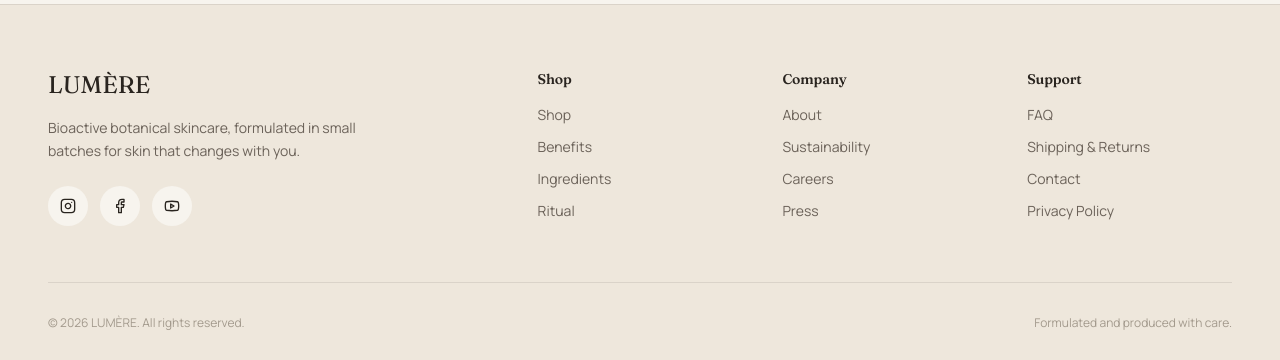
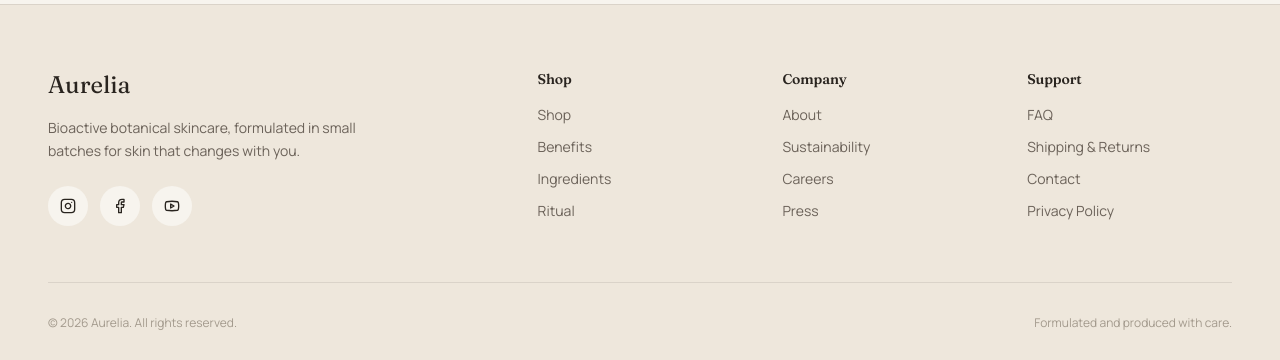
Before and after one commit to SasankaAE/lumere, a Next.js app: page / in a window 1280 px wide. Shown: the part 8179-8539 px from the top of the page. Built offline with nearby package versions, Linux system fonts and the light colour scheme.

Commit message:
fix: update footer and navbar to use 'Aurelia' branding

```diff
--- a/components/sections/footer.tsx
+++ b/components/sections/footer.tsx
@@ -8,7 +8,7 @@
         <div className="grid grid-cols-2 gap-10 sm:grid-cols-4 lg:grid-cols-5">
           <div className="col-span-2 lg:col-span-2">
             <a href="#top" className="font-display text-2xl">
-              LUMÈRE
+              Aurelia
             </a>
             <p className="mt-4 max-w-xs text-sm leading-relaxed text-ink-soft">
               Bioactive botanical skincare, formulated in small batches for
@@ -63,7 +63,7 @@
         </div>
 
         <div className="mt-14 flex flex-col items-center justify-between gap-4 border-t border-ink/10 pt-8 text-xs text-ink-faint sm:flex-row">
-          <p>&copy; {new Date().getFullYear()} LUMÈRE. All rights reserved.</p>
+          <p>&copy; {new Date().getFullYear()} Aurelia. All rights reserved.</p>
           <p>Formulated and produced with care.</p>
         </div>
       </div>
--- a/components/sections/navbar.tsx
+++ b/components/sections/navbar.tsx
@@ -1,7 +1,12 @@
 "use client";
 
 import { useEffect, useState } from "react";
-import { AnimatePresence, motion, useMotionValueEvent, useScroll } from "framer-motion";
+import {
+  AnimatePresence,
+  motion,
+  useMotionValueEvent,
+  useScroll,
+} from "framer-motion";
 import { Menu, ShoppingBag, X } from "lucide-react";
 import { navLinks } from "@/lib/data";
 import { Button } from "@/components/ui/button";
@@ -32,11 +37,16 @@
       >
         <nav
           className={`flex items-center justify-between rounded-full px-5 py-3 transition-all duration-500 sm:px-6 ${
-            scrolled ? "glass shadow-soft" : "bg-transparent"
+            scrolled
+              ? "bg-bone/70 backdrop-blur-xl backdrop-saturate-150 shadow-soft"
+              : "bg-transparent backdrop-blur-0"
           }`}
           aria-label="Primary"
         >
-          <a href="#top" className="font-display text-xl tracking-tight sm:text-2xl">
+          <a
+            href="#top"
+            className="font-display text-xl tracking-tight sm:text-2xl"
+          >
             Aurelia
           </a>
 
@@ -54,7 +64,12 @@
           </ul>
 
           <div className="flex items-center gap-2">
-            <Button variant="ghost" size="sm" className="hidden sm:inline-flex" aria-label="View cart, 0 items">
+            <Button
+              variant="ghost"
+              size="sm"
+              className="hidden sm:inline-flex"
+              aria-label="View cart, 0 items"
+            >
               <ShoppingBag className="h-4 w-4" aria-hidden="true" />
               <span>0</span>
             </Button>
```
